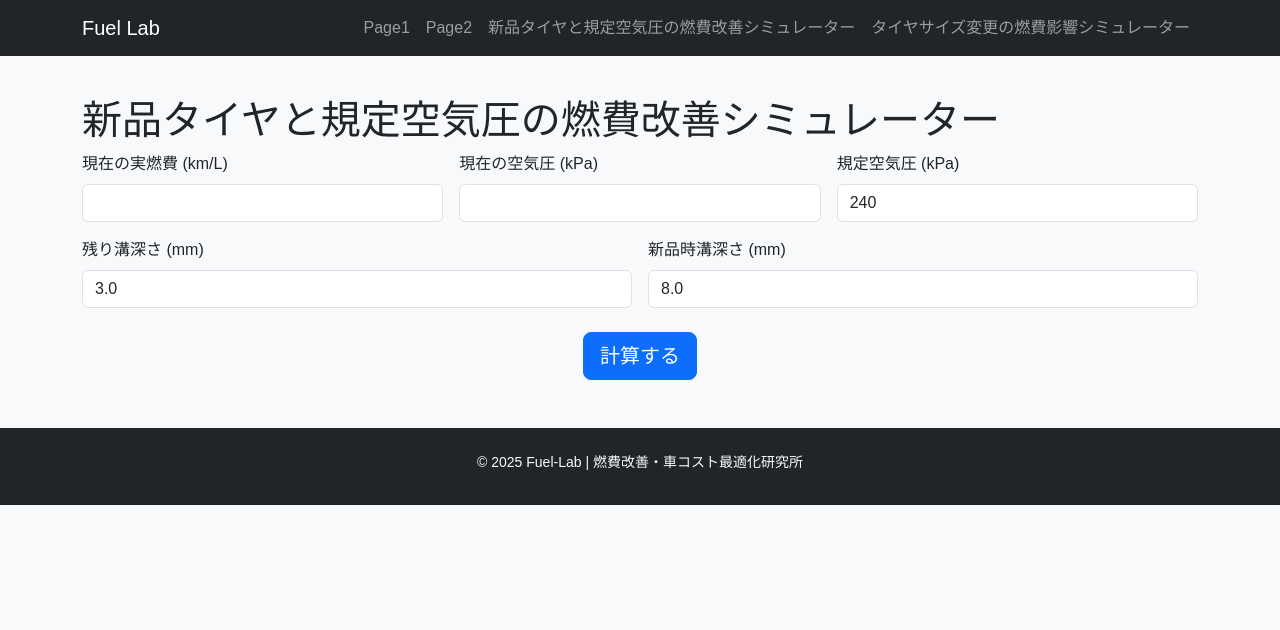
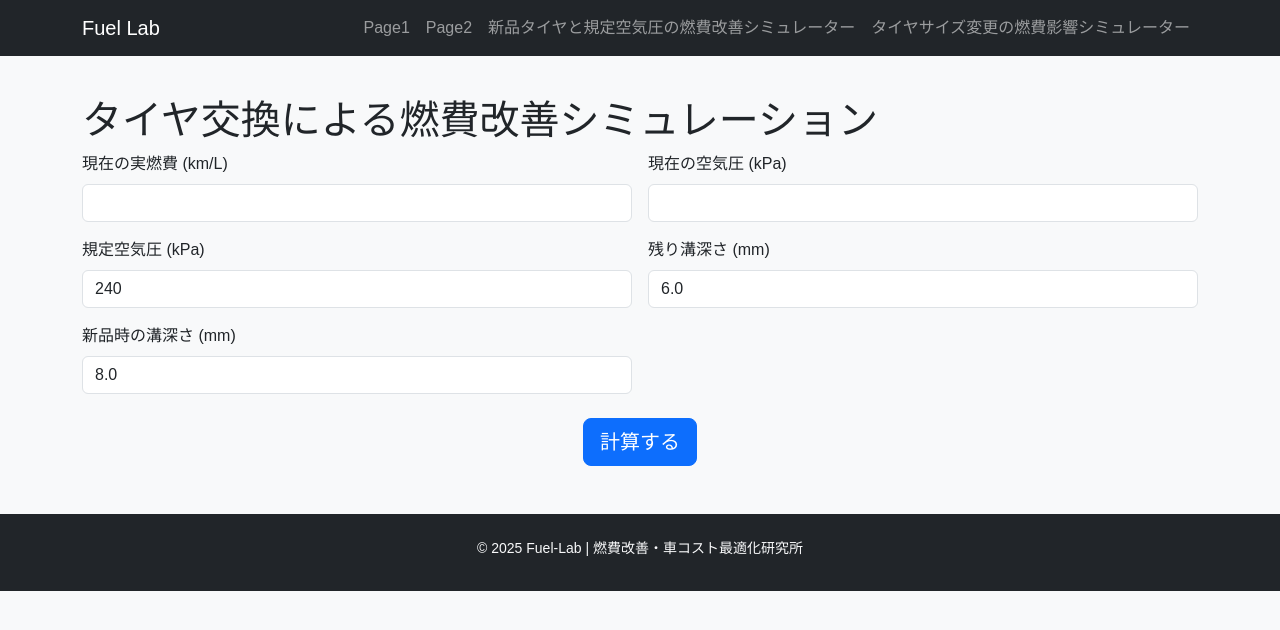
Before and after one commit to funyapar-org/fuel-lab, a Jekyll site: the page built from tire-condition.md, in a window 1280 px wide. Shown: the top 630 px of the page. Built offline with Jekyll 4.4.1, drawn with Linux system fonts in a browser that asks for light colours; part of the change alters nothing that is shown.

Commit message:
new tire condition

```diff
--- a/tire-condition.md
+++ b/tire-condition.md
@@ -1,33 +1,39 @@
 ---
 layout: default
-title: 新品タイヤと規定空気圧の燃費改善シミュレーター
-description: タイヤ溝や空気圧の減りから、燃費がどの程度悪化しているかを推定し、新品状態に戻したときの改善率を計算します。
+title: タイヤ交換による燃費改善シミュレーション
+description: タイヤの溝や空気圧から、燃費改善量を推定するシミュレーター
 ---
 
-# 新品タイヤと規定空気圧の燃費改善シミュレーター
+# タイヤ交換による燃費改善シミュレーション
 
-<form id="form" class="mb-4">
+<form id="tireForm" class="mb-4">
   <div class="row g-3">
-    <div class="col-md-4">
+
+    <div class="col-md-6">
       <label class="form-label">現在の実燃費 (km/L)</label>
-      <input id="currentFuel" type="number" step="0.1" class="form-control" required>
+      <input id="currentFE" type="number" class="form-control" step="0.1" required>
     </div>
-    <div class="col-md-4">
+
+    <div class="col-md-6">
       <label class="form-label">現在の空気圧 (kPa)</label>
-      <input id="currentPressure" type="number" step="1" class="form-control" required>
+      <input id="currentPressure" type="number" class="form-control" required>
     </div>
-    <div class="col-md-4">
+
+    <div class="col-md-6">
       <label class="form-label">規定空気圧 (kPa)</label>
-      <input id="nominalPressure" type="number" step="1" class="form-control" value="240" required>
+      <input id="recommendedPressure" type="number" class="form-control" value="240" required>
     </div>
+
     <div class="col-md-6">
       <label class="form-label">残り溝深さ (mm)</label>
-      <input id="currentTread" type="number" step="0.1" class="form-control" value="3.0" required>
+      <input id="currentTread" type="number" class="form-control" step="0.1" value="6.0" required>
     </div>
+
     <div class="col-md-6">
-      <label class="form-label">新品時溝深さ (mm)</label>
-      <input id="newTread" type="number" step="0.1" class="form-control" value="8.0" required>
+      <label class="form-label">新品時の溝深さ (mm)</label>
+      <input id="newTread" type="number" class="form-control" step="0.1" value="8.0" required>
     </div>
+
   </div>
 
   <div class="text-center mt-4">
@@ -35,86 +41,79 @@ description: タイヤ溝や空気圧の減りから、燃費がどの程度悪
   </div>
 </form>
 
-<div id="resultArea" class="d-none">
-  <h5>新品タイヤと規定空気圧の燃費改善シミュレーション結果</h5>
-  <p><strong>燃費改善見込み：</strong> <span id="improvePct"></span>%</p>
-  <p><strong>推定新燃費：</strong> <span id="estFuel"></span> km/L</p>
-  <p id="comment" class="text-muted"></p>
-</div>
+<div id="resultArea" class="alert alert-light border d-none"></div>
 
 <script>
-document.getElementById("form").addEventListener("submit", e => {
+// ========================
+//  タイヤ燃費シミュレーター
+// ========================
+document.getElementById("tireForm").addEventListener("submit", function (e) {
   e.preventDefault();
 
-  // 入力値取得
-  const fuel = parseFloat(document.getElementById("currentFuel").value);
-  const curP = parseFloat(document.getElementById("currentPressure").value);
-  const nomP = parseFloat(document.getElementById("nominalPressure").value);
-  const curT = parseFloat(document.getElementById("currentTread").value);
-  const newT = parseFloat(document.getElementById("newTread").value);
+  const currentFE = parseFloat(currentFE.value);
+  const curP = parseFloat(currentPressure.value);
+  const recP = parseFloat(recommendedPressure.value);
+  const curT = parseFloat(currentTread.value);
+  const newT = parseFloat(newTread.value);
 
-  // 出力要素
-  const improvePctEl = document.getElementById("improvePct");
-  const estFuelEl = document.getElementById("estFuel");
-  const commentEl = document.getElementById("comment");
+  const result = document.getElementById("resultArea");
+  result.classList.remove("d-none");
+  result.innerHTML = ""; // clear
 
-  // 入力チェック
-  if (!(fuel > 0) || !(curP > 0) || !(nomP > 0) || !(curT > 0) || !(newT > 0)) {
-    alert("すべての入力欄に正しい値を入れてください（0より大きい値）。");
-    return;
+  let warnings = "";
+  let pressureFactor = 1.0;
+
+  // ========================
+  // 空気圧の影響
+  // ========================
+  if (curP < recP) {
+    const diff = recP - curP;
+    pressureFactor += diff * 0.05; // 5kPa低下 → 5%悪化
+    warnings += `
+      <p class="text-danger fw-bold">
+        ⚠ 空気圧が低く燃費が悪化しています（-${diff}kPa）。
+      </p>`;
+  } else if (curP > recP) {
+    const diff = curP - recP;
+    warnings += `
+      <p class="text-danger fw-bold">
+        ⚠ 空気圧が高すぎます（+${diff}kPa）。<br>
+         ・接地面減少によるグリップ低下<br>
+         ・センター摩耗の進行<br>
+         ・乗り心地悪化<br>
+         ・高速域でバーストの危険性<br>
+      </p>`;
+    pressureFactor *= 0.98; // 燃費はわずかに改善方向（控えめ）
   }
 
-  // === パラメータ（必要なら調整） ===
-  const k_t = 0.05;  // 溝深さ差による抵抗増分の係数
-  const k_p = 0.10;  // 空気圧低下による抵抗増分の係数
+  // ========================
+  // タイヤ溝の影響（新品必ず改善）
+  // ========================
+  const treadLoss = newT - curT;
+  let treadFactor = 1.0;
 
-  // === 溝深さによる抵抗（新品基準 rr_new = 1） ===
-  // 差分比 = (新品 - 現状) / 新品
-  const treadDiffRatio = Math.max(0, (newT - curT) / newT); // 0以上にクリップ
-  const rr_from_tread = 1 + k_t * treadDiffRatio;
-
-  // === 空気圧による抵抗 ===
-  // 圧力差比 = (規定 - 現状) / 規定
-  const pressureDiffRatio = Math.max(0, (nomP - curP) / nomP); // 0以上に
-  const rr_from_pressure = 1 + k_p * pressureDiffRatio;
-
-  // === 合成（現在タイヤの抵抗係数） ===
-  const rr_current = rr_from_tread * rr_from_pressure;
-
-  // 新品＋規定圧の抵抗係数（基準）を 1 とする
-  const rr_new = 1;
-
-  // === 推定燃費（新品にしたとき） ===
-  // 現在は rr_current で観測された燃費 fuel。
-  // 新品時の燃費は fuel * (rr_current / rr_new)
-  const estFuel = fuel * (rr_current / rr_new);
-
-  // 改善率（%）： (estFuel / fuel - 1) *100 で求められるが、
-  // 上の式だと estFuel >= fuel になる想定（rr_current >= 1）
-  const improvePct = ((estFuel / fuel - 1) * 100).toFixed(2);
-
-  // 表示
-  improvePctEl.textContent = improvePct;
-  estFuelEl.textContent = estFuel.toFixed(2);
-  document.getElementById("resultArea").classList.remove("d-none");
-
-  // コメント生成（分かりやすく）
-  const parts = [];
-  if (treadDiffRatio > 0) {
-    parts.push(`溝が新品に比べて ${(treadDiffRatio * 100).toFixed(1)}% 減っています（影響係数 k_t=${k_t}）。`);
-  } else {
-    parts.push("溝は新品と同等です。");
-  }
-  if (pressureDiffRatio > 0) {
-    parts.push(`空気圧は規定から ${(pressureDiffRatio * 100).toFixed(1)}% 低下しています（係数 k_p=${k_p}）。`);
-  } else {
-    parts.push("空気圧は規定どおりです。");
+  if (treadLoss > 0) {
+    treadFactor += treadLoss * 0.03; // 1mm摩耗 → 約3%悪化
   }
 
-  commentEl.textContent =
-    `${parts.join(" ")} 推定では転がり抵抗係数（現状）=${rr_current.toFixed(4)}。` +
-    `新品＋規定空気圧に戻すと燃費が約 ${improvePct}% 改善し、` +
-    `推定燃費は ${estFuel.toFixed(2)} km/L です。`;
+  // ========================
+  // 推定新燃費
+  // ========================
+  const improvedFE = currentFE * treadFactor * pressureFactor;
+  const diffFE = improvedFE - currentFE;
 
+  // ========================
+  // 出力
+  // ========================
+  result.innerHTML = `
+    ${warnings}
+
+    <p class="mb-1"><strong>推定新燃費：</strong> ${improvedFE.toFixed(2)} km/L</p>
+    <p class="mb-1"><strong>燃費改善量：</strong> +${diffFE.toFixed(2)} km/L</p>
+
+    <p class="text-muted small">
+      ※タイヤの摩耗や空気圧の影響は車種や走行条件により異なります。
+    </p>
+  `;
 });
 </script>
```
